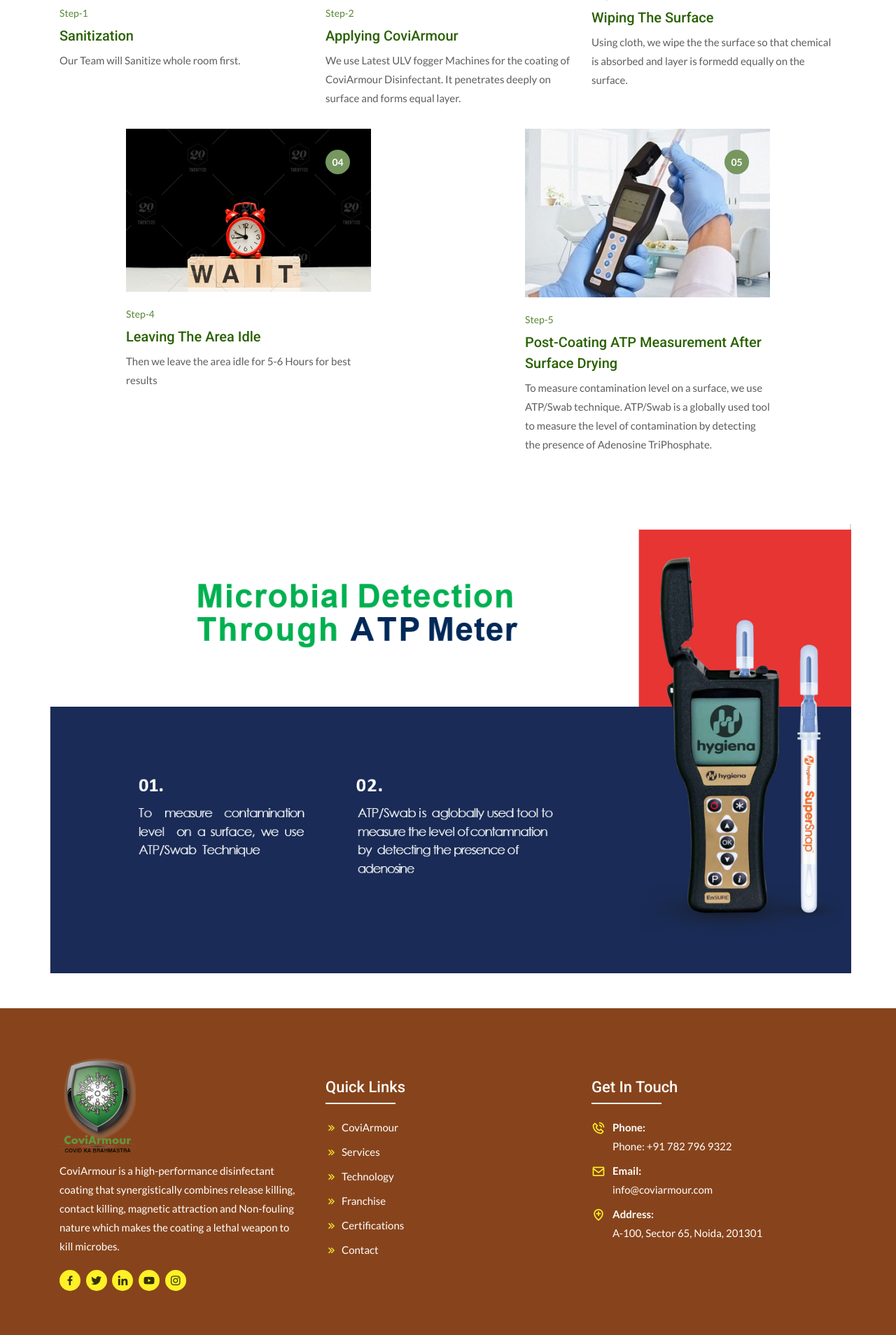
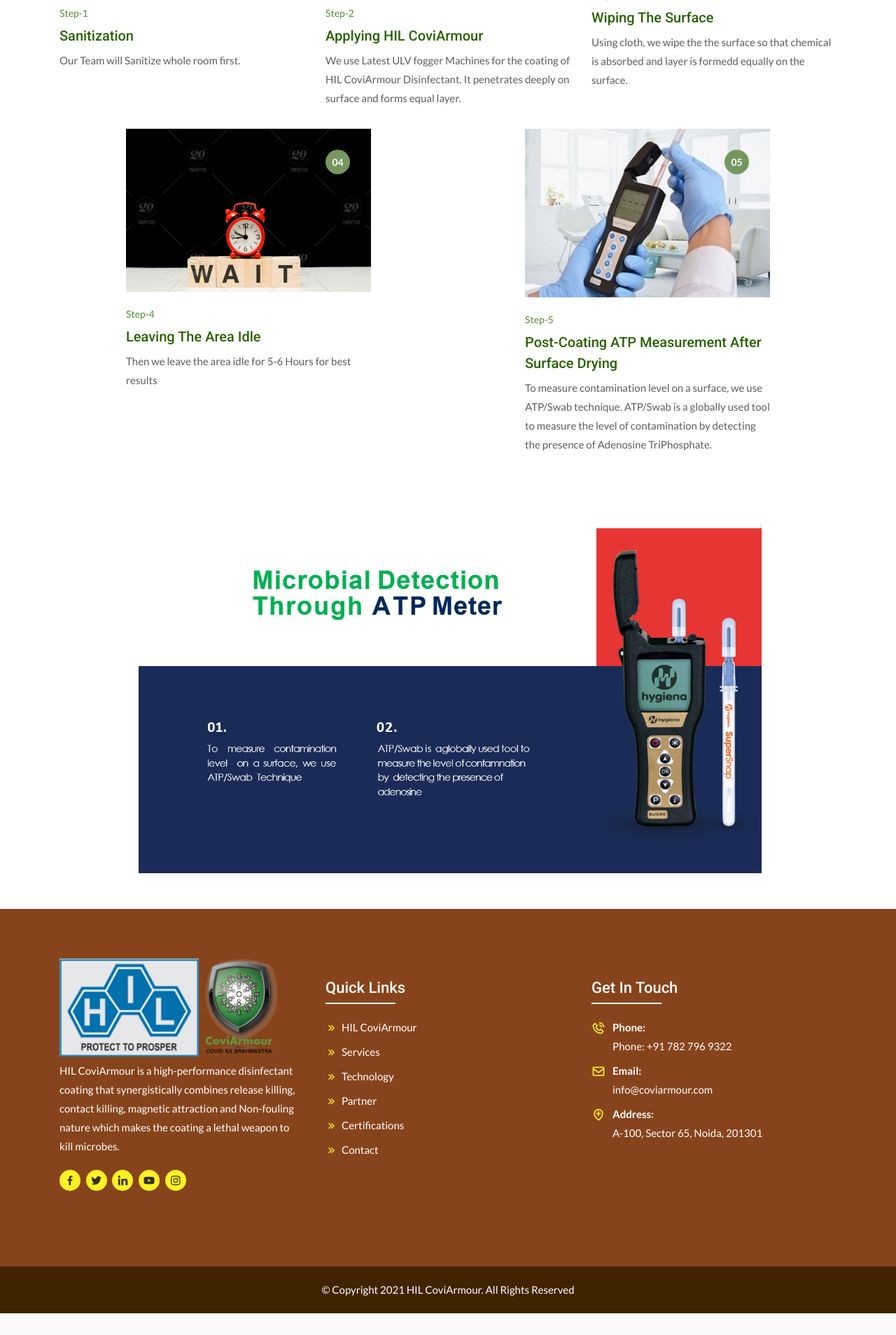
Before and after one commit to sanyam1992000/CoviArmour, a Django app: page /technology/ in a window 1280 px wide. Shown: the part 3579-5487 px from the top of the page at 70% size. After the commit the page ends 5456 px from the top, so only its background shows below. Run offline with Django 3.2, Linux system fonts and the light colour scheme; some libraries are stand-ins or nearby versions.

Commit message:
New Edits - Logo, HIL added

```diff
--- a/templates/base.html
+++ b/templates/base.html
@@ -10,10 +10,9 @@
       name="viewport"
       content="width=device-width, initial-scale=1, shrink-to-fit=no"
     />
-    {% include 'seo.html' %}
-
     {% block seo %}
     {% endblock %}
+    {% include 'seo.html' %}
 
     {% block title %}
     {% endblock %}
--- a/templates/footer.html
+++ b/templates/footer.html
@@ -11,6 +11,11 @@
         <div class="single-widget">
           <a href="{% url 'core:home' %}">
             <img
+              src="{% static 'new images/hil-logo.png' %}"
+              alt="Image"
+              style="height: 140px; margin-top: -1.8rem"
+            />
+            <img
               src="{% static 'img/logo5.png' %}"
               alt="Image"
               style="height: 140px; margin-top: -1.8rem"
@@ -18,7 +23,7 @@
           </a>
 
           <p style="margin-top: -1.4rem">
-            CoviArmour is a high-performance disinfectant coating that
+            HIL CoviArmour is a high-performance disinfectant coating that
             synergistically combines release killing, contact killing, magnetic
             attraction and Non-fouling nature which makes the coating a lethal
             weapon to kill microbes.
@@ -64,7 +69,7 @@
             <li>
               <a href="{% url 'core:about' %}">
                 <i class="bx bx-chevrons-right"></i>
-                CoviArmour
+                HIL CoviArmour
               </a>
             </li>
             <li>
@@ -82,7 +87,7 @@
             <li>
               <a href="{% url 'core:franchise' %}">
                 <i class="bx bx-chevrons-right"></i>
-                Franchise
+                Partner
               </a>
             </li>
             <li>
@@ -139,7 +144,7 @@
 <footer class="footer-bottom-area">
   <div class="container">
     <div class="copy-right">
-      <p>© Copyright 2020 CoviArmour. All rights reserved</p>
+      <p>© Copyright 2021 HIL CoviArmour. All rights reserved</p>
     </div>
   </div>
 </footer>
--- a/templates/navbar.html
+++ b/templates/navbar.html
@@ -66,6 +66,15 @@
           <div class="container">
             <a class="navbar-brand" href="{% url 'core:home' %}">
               <img
+                src="{% static 'new images/hil-logo.png' %} "
+                alt="Logo"
+                style="
+                  height: 80px !important;
+                  margin-top: 0.4rem;
+                  margin-bottom: 0.4rem;
+                "
+              />
+              <img
                 src="{% static 'img/logo5.png' %} "
                 alt="Logo"
                 style="
@@ -85,9 +94,7 @@
                 </li>
 
                 <li class="nav-item">
-                  <a href="{% url 'core:about' %}" class="nav-link"
-                    >CoviArmour</a
-                  >
+                  <a href="{% url 'core:about' %}" class="nav-link">HIL CoviArmour</a>
                 </li>
 
                 <!--                    <li class="nav-item">-->
@@ -136,7 +143,7 @@
                 </li>
                 <li class="nav-item">
                   <a href="{% url 'core:franchise' %}" class="nav-link">
-                    Franchise
+                    Partner
                   </a>
                 </li>
 
--- a/templates/seo.html
+++ b/templates/seo.html
@@ -2,19 +2,19 @@
 
     <!-- Primary Meta Tags -->
 
-    <meta name="title" content="CoviArmour | AntiMicrobial Coating to fight Covid-19">
-    <meta name="description" content="One spray protects for 90 days* | High performance antimicrobial active coating. | Tested in lab for 100% efficiency. | Most advanced nanotech innovation in surface coating. | Kills 99.99% viruses, bacteria and fungi on any surface. | Nontoxic, safe for even newborns.">
+    <meta name="title" content="HIL CoviArmour | AntiMicrobial Coating to fight Covid-19">
+    <meta name="description" content="One spray protects for 70 days* | High performance antimicrobial active coating. | Tested in lab for 100% efficiency. | Most advanced nanotech innovation in surface coating. | Kills 99.99% viruses, bacteria and fungi on any surface. | Nontoxic, safe for even newborns.">
 
     <!-- Open Graph / Facebook -->
     <meta property="og:type" content="website">
     <meta property="og:url" content="https://www.coviarmour.com/">
-    <meta property="og:title" content="CoviArmour | AntiMicrobial Coating to fight Covid-19">
-    <meta property="og:description" content="One spray protects for 90 days* | High performance antimicrobial active coating. | Tested in lab for 100% efficiency. | Most advanced nanotech innovation in surface coating. | Kills 99.99% viruses, bacteria and fungi on any surface. | Nontoxic, safe for even newborns.">
+    <meta property="og:title" content="HIL CoviArmour | AntiMicrobial Coating to fight Covid-19">
+    <meta property="og:description" content="One spray protects for 70 days* | High performance antimicrobial active coating. | Tested in lab for 100% efficiency. | Most advanced nanotech innovation in surface coating. | Kills 99.99% viruses, bacteria and fungi on any surface. | Nontoxic, safe for even newborns.">
     <meta property="og:image" content="{% static 'img/logo.png' %}">
 
     <!-- Twitter -->
     <meta property="twitter:card" content="summary_large_image">
     <meta property="twitter:url" content="https://www.coviarmour.com/">
-    <meta property="twitter:title" content="CoviArmour | AntiMicrobial Coating to fight Covid-19">
-    <meta property="twitter:description" content="One spray protects for 90 days* | High performance antimicrobial active coating. | Tested in lab for 100% efficiency. | Most advanced nanotech innovation in surface coating. | Kills 99.99% viruses, bacteria and fungi on any surface. | Nontoxic, safe for even newborns.">
+    <meta property="twitter:title" content="HIL CoviArmour | AntiMicrobial Coating to fight Covid-19">
+    <meta property="twitter:description" content="One spray protects for 70 days* | High performance antimicrobial active coating. | Tested in lab for 100% efficiency. | Most advanced nanotech innovation in surface coating. | Kills 99.99% viruses, bacteria and fungi on any surface. | Nontoxic, safe for even newborns.">
     <meta property="twitter:image" content="{% static 'img/logo.png' %}">
--- a/templates/services.html
+++ b/templates/services.html
@@ -1,5 +1,5 @@
 {% extends 'base.html'%} {% load static %} {% block title %}
-<title>CoviArmour | Services</title>
+<title>HIL CoviArmour | Services</title>
 {% endblock %} {% block body %}
 <!-- Start Page Title Area -->
 <div
@@ -31,7 +31,7 @@
     <div class="section-title">
       <h2>End Users</h2>
       <p>
-        The institutions and organisations which can take benifit of CoviArmour
+        The institutions and organisations which can take benifit of HIL CoviArmour
       </p>
     </div>
 
--- a/templates/technology.html
+++ b/templates/technology.html
@@ -1,6 +1,6 @@
 {% extends 'base.html'%} {% load static %} {% block title %}
 <!-- Title -->
-<title>CoviArmour | Technology Used</title>
+<title>HIL CoviArmour | Technology Used</title>
 {% endblock %} {% block static %}
 <link rel="stylesheet" href="{% static 'css/style.css' %}" />
 <link rel="stylesheet" href="{% static 'css/temp.css" />
@@ -44,12 +44,12 @@
           class="important-content"
           style="background-color: rgb(20, 66, 20)"
         >
-          <h2 style="text-align: center">How CoviArmour Works</h2>
+          <h2 style="text-align: center">How HIL CoviArmour Works</h2>
           <br />
           <div><img src="{% static 'img/works2.jpg' %}" /></div>
           <br />
           <p>
-            CoviArmour nanocoating active complex control bacteria, viruses,
+            HIL CoviArmour nanocoating active complex control bacteria, viruses,
             fungi and mould which can cause stains, odours or surface damage,
             through a physical mode of action that neutralizes microbes which
             come in contact with treated surfaces. The positive ionic charge in
@@ -86,7 +86,7 @@
           </center>
           <br />
           <p>
-            CoviArmour is a proprietary disinfectant formulation that on
+            HIL CoviArmour is a proprietary disinfectant formulation that on
             surfaces forms a long-lasting anti-microbial coating . This
             nanocoating provides a protective layer that encapsulates doped and
             semiconductor alloy nanoparticles for controlled and sustained
@@ -167,9 +167,9 @@
 <section class="services-area pb-70" style="margin-top: 5rem">
   <div class="container">
     <div class="section-title">
-      <h2>The Mechanism of CoviArmour</h2>
+      <h2>The Mechanism of HIL CoviArmour</h2>
       <p>
-        The science behind CoviArmour Anti-Microbial Nanocoating. One of the
+        The science behind HIL CoviArmour Anti-Microbial Nanocoating. One of the
         world’s most effective, safe and proven disinfectant coating solutions
         to protect against bacteria, viruses and fungi.
       </p>
@@ -198,9 +198,9 @@
           <img src="{% static 'img/services/2.jpg' %}" alt="Image" />
 
           <div class="services-content">
-            <h3>Upto 90-Day Protection</h3>
+            <h3>Upto 70-Day Protection</h3>
             <p>
-              Upto 90-day* guarantee against re-contamination and infections
+              Upto 70-day* guarantee against re-contamination and infections
               caused by any bacteria, viruses and fung.It is the only
               non-sacrificial, persistent anti-germ product in the world.
             </p>
@@ -269,7 +269,7 @@
           <div class="services-content">
             <h3>Green Technology</h3>
             <p>
-              • CoviArmour Self Disinfecting coating with antimicrobial is a
+              • HIL CoviArmour Self Disinfecting coating with antimicrobial is a
               safe alternative to other coatings that rely on harmful and
               potentially dangerous chemicals to be effective.
             </p>
@@ -309,7 +309,7 @@
             </a>
             <p>
               Our Team will Sanitize whole room first.
-              <!--- Applying CoviArmour through the air duct to ensure equal
+              <!--- Applying HIL CoviArmour through the air duct to ensure equal
                   coverage on all surfaces.--->
             </p>
 
@@ -337,10 +337,10 @@
             </ul>
 
             <a href="blog-details.html">
-              <h3><!---Disinfection--->Applying CoviArmour</h3>
+              <h3><!---Disinfection--->Applying HIL CoviArmour</h3>
             </a>
             <p>
-              We use Latest ULV fogger Machines for the coating of CoviArmour
+              We use Latest ULV fogger Machines for the coating of HIL CoviArmour
               Disinfectant. It penetrates deeply on surface and forms equal
               layer.
               <!---Disinfection using our proprietary coating technology.--->
@@ -435,7 +435,7 @@
 <!--End Blog Area -->
 <img
   src="{% static 'atp.PNG' %}"
-  style="display: block; margin-left: auto; margin-right: auto; width: 90%"
+  style="display: block; margin-left: auto; margin-right: auto; width: 70%"
 />
 <br />
 <br />
```
Also changed, not shown: templates/about.html (+11 -11 lines), templates/certification.html (+66 -67 lines), templates/contact.html (+15 -15 lines), templates/franchise.html (+5 -5 lines), templates/home.html (+14 -14 lines), templates/quotations.html (+4 -4 lines), static/new images/hil-logo.png (added).
